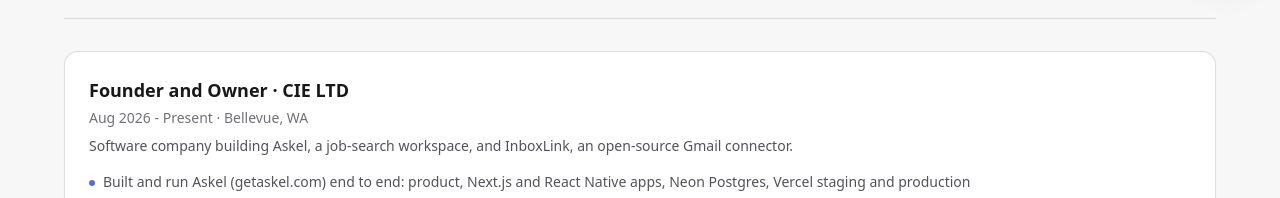
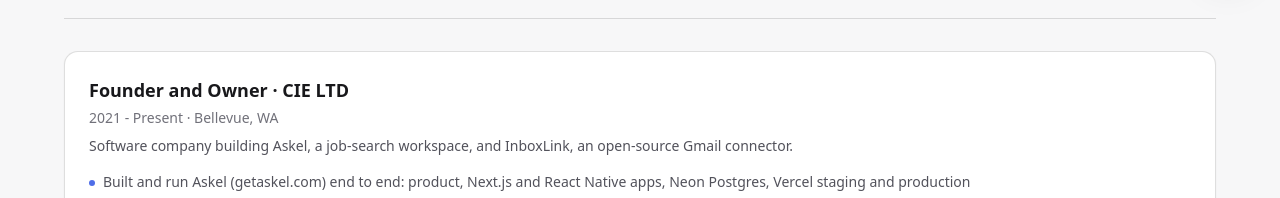
Before and after one commit to EtienneFokou-E18560/interactive-resume, a Next.js app: page / in a window 1280 px wide. Shown: the part 799-997 px from the top of the page. Built offline with nearby package versions, Linux system fonts and the light colour scheme; no server answers.

Commit message:
CIE LTD: founded and registered in 2021

```diff
--- a/data/experience.ts
+++ b/data/experience.ts
@@ -15,7 +15,7 @@
   {
     company: "CIE LTD",
     role: "Founder and Owner",
-    start: "Aug 2026",
+    start: "2021",
     end: "Present",
     location: "Bellevue, WA",
     url: "https://cieltd.org",
```
